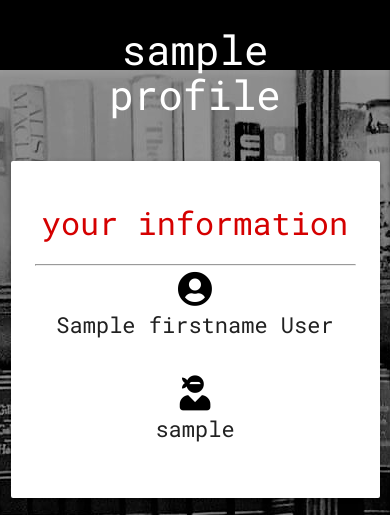
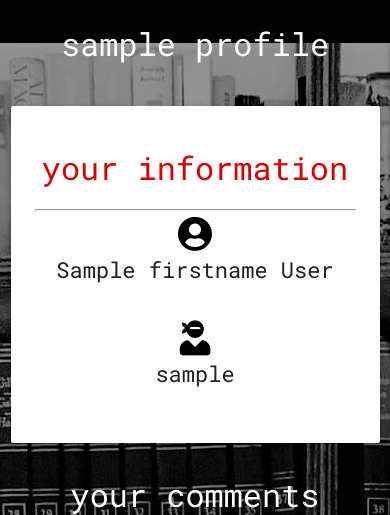
Before and after one commit to janeyrinn/bookNook, a Flask app: page /profile/1 in a window 390 px wide; the page is wider, and only the part inside the window is pictured. Shown: the part 56-571 px from the top of that part. Run offline with Flask 2, Linux system fonts and the light colour scheme; the visitor is signed in with stand-in values (Sample User, id 1); grey boxes marked "Sample" are stand-in pictures; a database or web service that is not in the repository returns one stand-in record (values such as "Sample title"); some libraries are stand-ins or nearby versions.

Commit message:
add profile media query

```diff
--- a/static/css/style.css
+++ b/static/css/style.css
@@ -159,6 +159,11 @@ nav ul a:hover {
 
 /*--------------------------------- PROFILE --*/
 
+@media only screen and (max-width: 660px){
+    .profile-title {
+    font-size: 2.28rem;
+}
+
 .profile-header {
     padding-bottom: 10px;
 }
```
